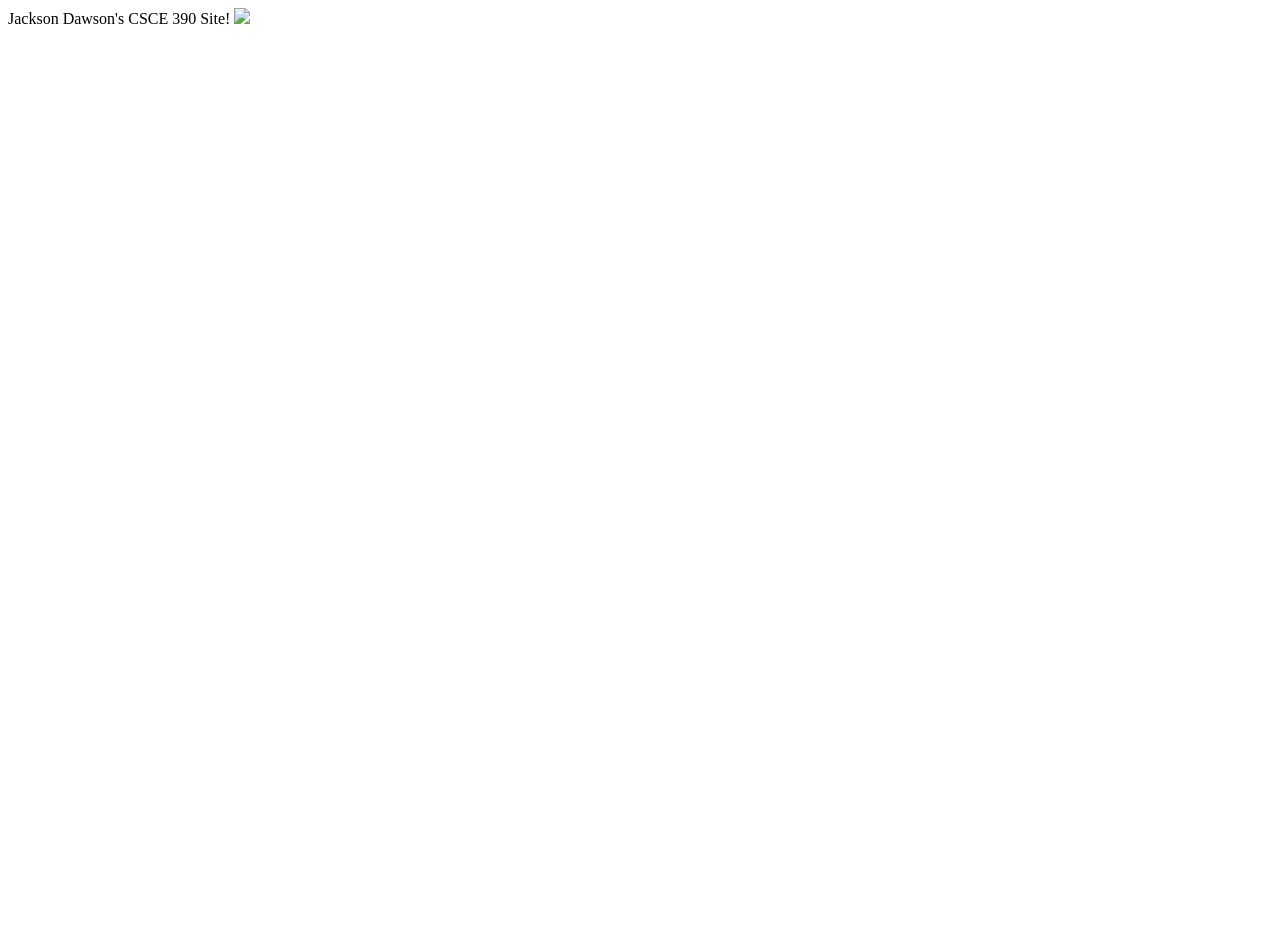
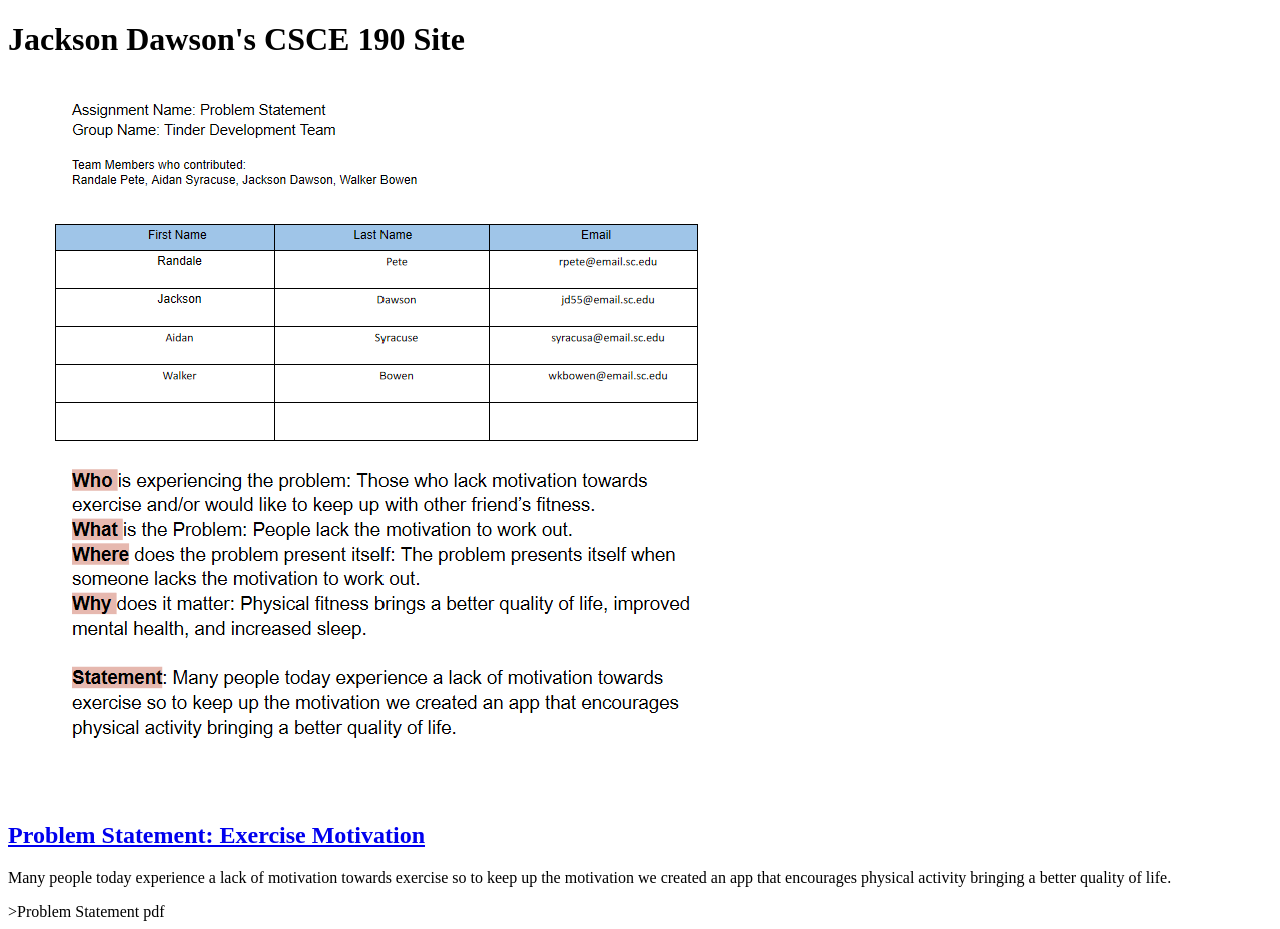
Before and after one commit to jwdaw/jwdaw.github.io, a plain HTML site: page index.html in a window 1280 px wide. Before the commit the page ends 800 px from the top, so only its background shows below. Drawn offline with Linux system fonts and the light colour scheme.

Commit message:
Add files via upload

```diff
--- a/index.html
+++ b/index.html
@@ -1,3 +1,20 @@
-Jackson Dawson's CSCE 390 Site!
+<!DOCTYPE html>
+<html>
+    <head>
+        <title>CSCE 190: Jackson Dawson</title>
+    </head>
+    <body>
+        <h1>Jackson Dawson's CSCE 190 Site</h1>
 
-<img src="(https://a.espncdn.com/combiner/i?img=/i/teamlogos/ncaa/500/2579.png)">
+        <section class="assignment">
+            <a href="files/td new.pdf"><img src="images/problem-statement.png"></a>
+            <a href="files/td new.pdf"><h2>Problem Statement: Exercise Motivation</h2></a>
+            <p>
+                Many people today experience a lack of motivation towards
+                exercise so to keep up the motivation we created an app that encourages
+                physical activity bringing a better quality of life.
+            </p>
+            >Problem Statement pdf</a>
+        </section>
+    </body>
+</html>
```
Also changed, not shown: images/problem-statement.png (added), images/problem_statement.png (added), 1 other file.
